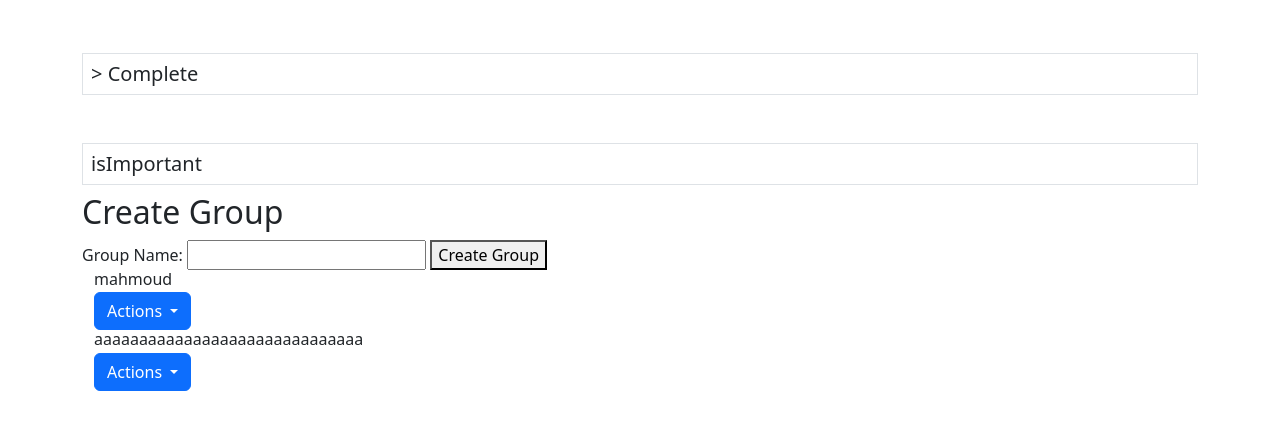
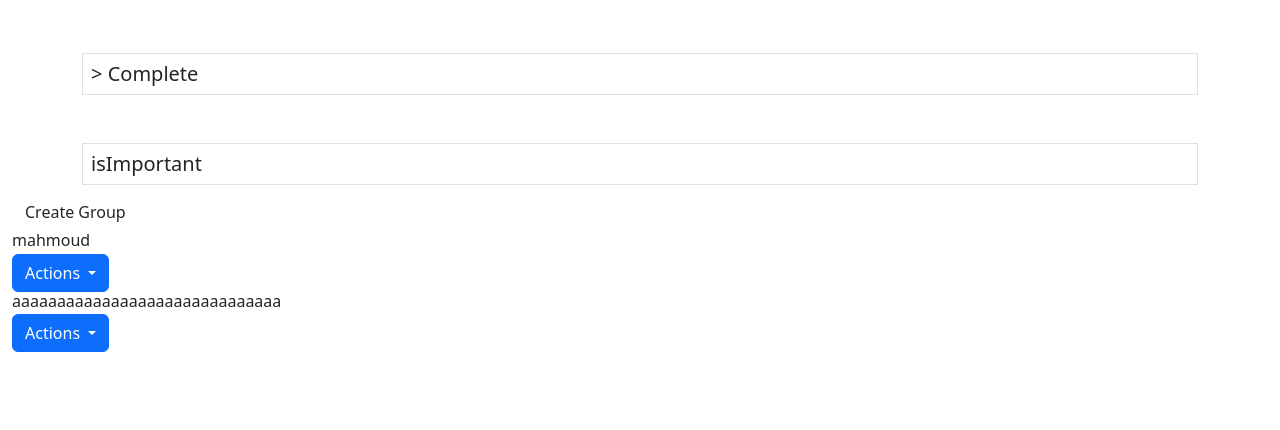
Before and after one commit to mahmoudamr5896/Todo-List, a Django app: page / in a window 1280 px wide. Shown: the part 268-698 px from the top of the page. Run offline with Django 5.2, Linux system fonts and the light colour scheme; data comes from the database, SQL or seed files in the repository.

Commit message:
Merge remote-tracking branch 'origin/main' into Mahmoud-Amr-Hassan

```diff
--- a/project_name/Todo_app/templates/Todo_app/index.html
+++ b/project_name/Todo_app/templates/Todo_app/index.html
@@ -95,18 +95,20 @@
 
 
     </div>
-    <div class="container">
-        <h2>Create Group</h2>
-        <form method="post" action="{% url 'create_group' %}">
+<div class="container-fluid">
+        <button class="btn btn-white" type="button"
+        data-bs-toggle="collapse" data-bs-target="#createGroupForm" aria-expanded="false" aria-controls="createGroupForm">
+        Create Group
+        </button>
+        <div class="collapse" id="createGroupForm">
+            <form method="post" action="{% url 'create_group' %}">
                 {% csrf_token %}
                 <label for="group_name">Group Name:</label>
-                <input type="text" id="group_name" name="name" required>
-                <button type="submit">Create Group</button>
+                <input type="text" id="group_name" name="name" required><br>
+                <button type="submit" class="btn">Create Group</button>
             </form>
-
-<div class="container-fluid">
-    </div>
-    <div id="accordion" class="container" >
+      </div>
+    <div id="accordion"  >
         {% for group in Group %}
             <div class="accordion-item">
                 <h2 class="accordion-header" id="heading{{ group.id }}">
```
